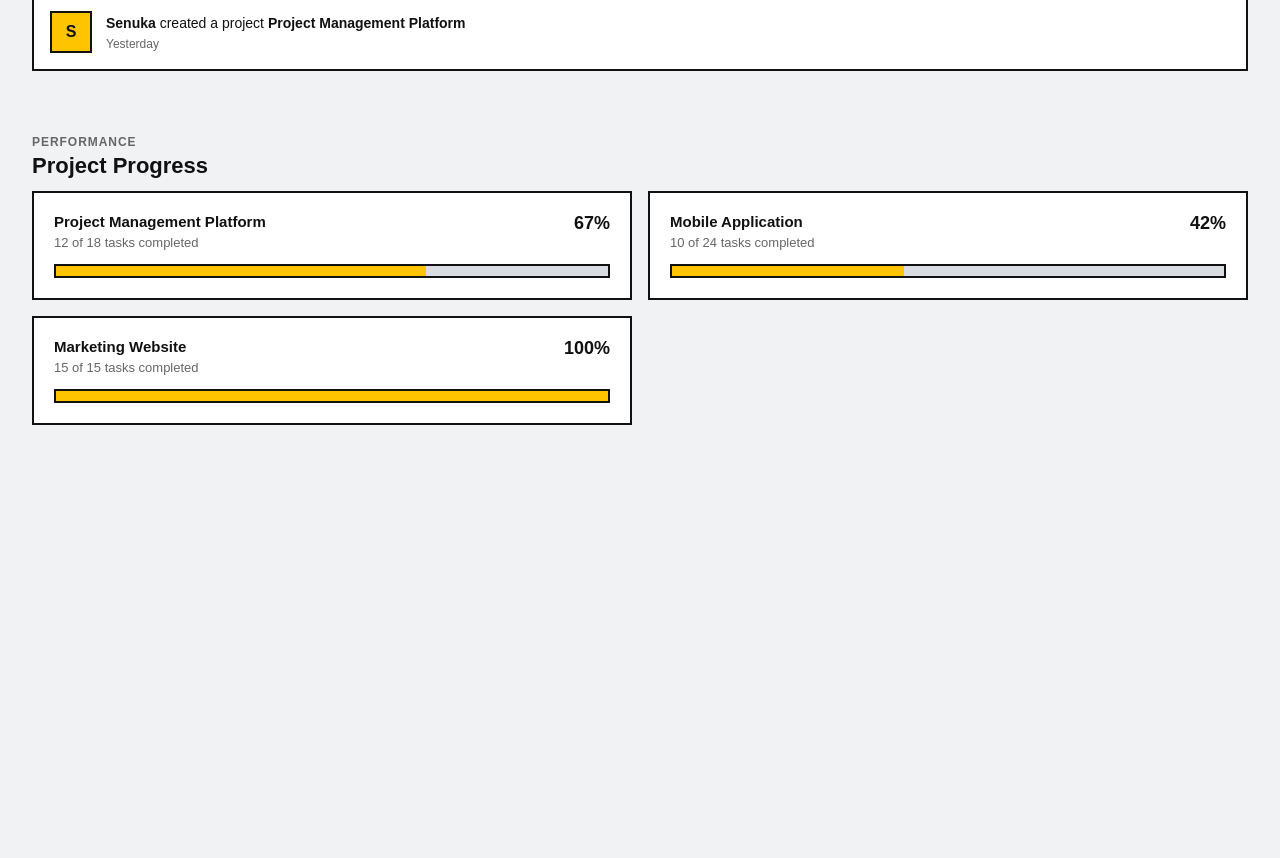
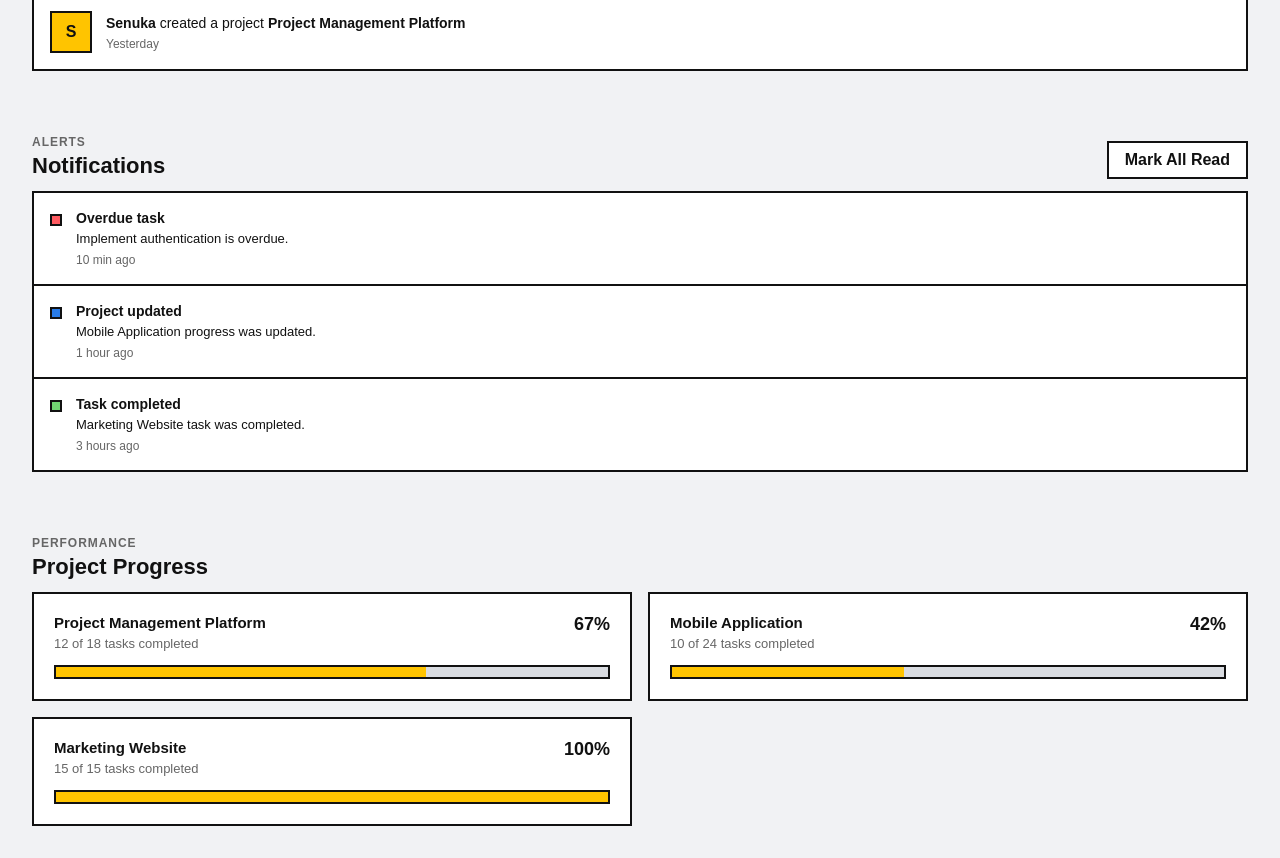
Before and after one commit to nschandunu/full_stack_workshop, a React (Vite) app in the folder client/: page / in a window 1280 px wide. Shown: the part 1720-2578 px from the top of the page. Before the commit the page ends 2177 px from the top, so only its background shows below. Built offline with nearby package versions, Linux system fonts and the light colour scheme.

Commit message:
feat(dashboard): add notifications

```diff
--- /dev/null
+++ b/client/src/features/dashboard/components/Notifications.jsx
@@ -0,0 +1,43 @@
+import useDashboard from "../hooks/useDashboard";
+
+const Notifications = () => {
+  const { data } = useDashboard();
+
+  if (!data) {
+    return null;
+  }
+
+  return (
+    <section className="notifications">
+      <div className="section-header">
+        <div>
+          <p className="section-eyebrow">Alerts</p>
+          <h2>Notifications</h2>
+        </div>
+
+        <button type="button" className="section-action">
+          Mark All Read
+        </button>
+      </div>
+
+      <div className="notification-list">
+        {data.notifications.map((notification) => (
+          <div
+            className={`notification-item notification-${notification.type}`}
+            key={notification.id}
+          >
+            <div className="notification-indicator" />
+
+            <div className="notification-content">
+              <strong>{notification.title}</strong>
+              <p>{notification.message}</p>
+              <span>{notification.time}</span>
+            </div>
+          </div>
+        ))}
+      </div>
+    </section>
+  );
+};
+
+export default Notifications;
--- a/client/src/features/dashboard/data/mockDashboardData.js
+++ b/client/src/features/dashboard/data/mockDashboardData.js
@@ -92,4 +92,27 @@ export const dashboardData = {
     time: "Yesterday",
   },
   ],
+  notifications: [
+  {
+    id: 1,
+    type: "warning",
+    title: "Overdue task",
+    message: "Implement authentication is overdue.",
+    time: "10 min ago",
+  },
+  {
+    id: 2,
+    type: "info",
+    title: "Project updated",
+    message: "Mobile Application progress was updated.",
+    time: "1 hour ago",
+  },
+  {
+    id: 3,
+    type: "success",
+    title: "Task completed",
+    message: "Marketing Website task was completed.",
+    time: "3 hours ago",
+  },
+  ],
 };
--- a/client/src/features/dashboard/pages/DashboardPage.jsx
+++ b/client/src/features/dashboard/pages/DashboardPage.jsx
@@ -7,6 +7,7 @@ import UpcomingDeadlines from "../components/UpcomingDeadlines";
 import ActivityFeed from "../components/ActivityFeed";
 import ProjectProgress from "../components/ProjectProgress";
 import QuickActions from "../components/QuickActions";
+import Notifications from "../components/Notifications";
 
 const DashboardPage = () => {
   const { data, isLoading, error } = useDashboard();
@@ -29,6 +30,7 @@ const DashboardPage = () => {
     <MyTasks />
     <UpcomingDeadlines />
     <ActivityFeed />
+    <Notifications />
     <ProjectProgress />
   </main>
   );
--- a/client/src/index.css
+++ b/client/src/index.css
@@ -641,3 +641,62 @@ button {
     grid-template-columns: 1fr;
   }
 }
+
+/* Notifications */
+
+.notifications {
+  margin-top: 32px;
+  padding-bottom: 32px;
+}
+
+.notification-list {
+  border: 2px solid var(--border);
+  background: var(--surface);
+}
+
+.notification-item {
+  display: flex;
+  gap: 14px;
+  padding: 16px;
+  border-bottom: 2px solid var(--border);
+}
+
+.notification-item:last-child {
+  border-bottom: none;
+}
+
+.notification-indicator {
+  width: 12px;
+  height: 12px;
+  margin-top: 5px;
+  flex-shrink: 0;
+  border: 2px solid var(--border);
+  background: var(--primary);
+}
+
+.notification-success .notification-indicator {
+  background: #72d572;
+}
+
+.notification-warning .notification-indicator {
+  background: var(--danger);
+}
+
+.notification-info .notification-indicator {
+  background: var(--info);
+}
+
+.notification-content strong {
+  font-size: 14px;
+  font-weight: 900;
+}
+
+.notification-content p {
+  margin: 4px 0;
+  font-size: 13px;
+}
+
+.notification-content span {
+  color: var(--text-muted);
+  font-size: 12px;
+}
```
